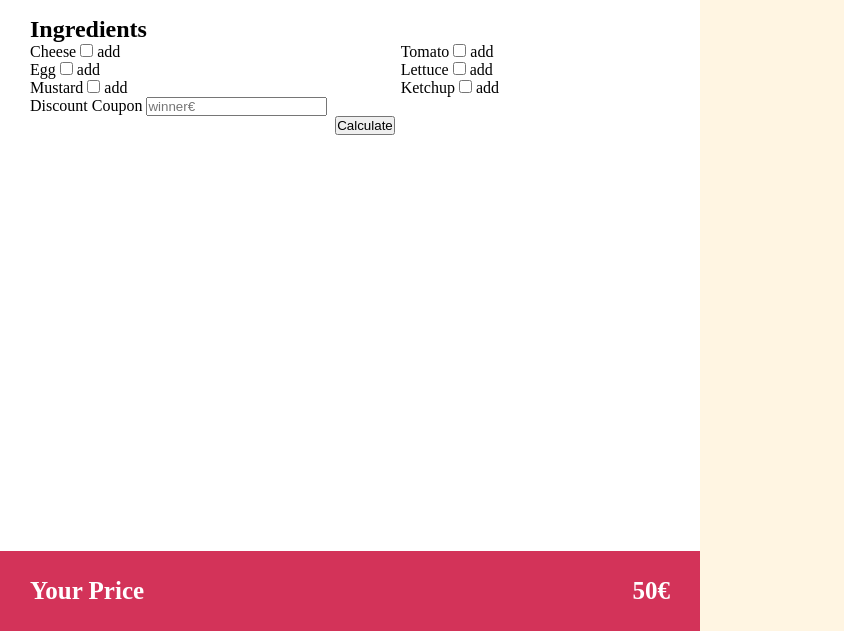
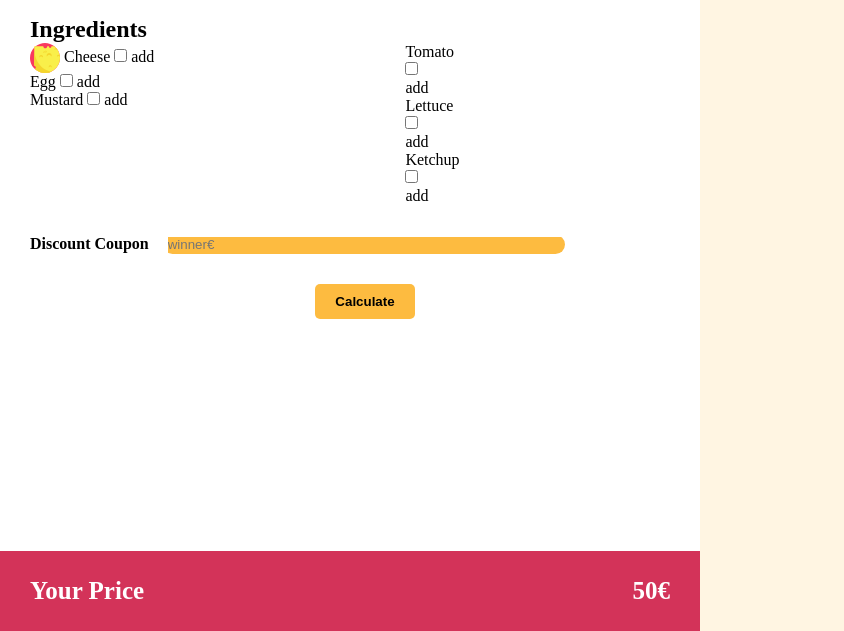
Before and after one commit to MattiaPolli93/js-burger, a plain HTML site: page index.html in a window 1280 px wide. Shown: the part 169-800 px from the top of the page, without its empty margins (0-844 px from the left). Drawn offline with Linux system fonts and the light colour scheme.

Commit message:
Styled button and discount - coupon parts

```diff
--- a/css/style.css
+++ b/css/style.css
@@ -44,6 +44,7 @@ h1 {
 main {
     padding: 35px 0 30px 30px;
     height: calc(100% - 180px);
+    overflow: auto;
 }
 
 .ingredients {
@@ -72,12 +73,53 @@ main {
 
 .list li {
     list-style: none;
+    width: 40%;
 
 }
 
+.list img {
+    display: ;
+    vertical-align: middle;
+    width: 20%;
+}
+
+/* Discount coupon */
+.discount {
+    padding: 30px 0;
+}
+
+.discount label {
+    font-weight: 600;
+}
+
+.discount input {
+    width: 60%;
+    border: none;
+    border-radius: 15px;
+    margin-left: 10px;
+    padding: 2px 0 2px 5px;
+}
+
+#coupon::placeholder {
+    background-color: #fdbb40;
+    height: 20px;
+}
+
+/* Button */
 .calculate {
     text-align: center;
+    margin-bottom: 15px;
 }
+
+#calculate {
+    width: 100px;
+    height: 35px;
+    font-weight: 600;
+    background-color: #fdbb40;
+    border: none;
+    border-radius: 5px;
+}
+
 /* Footer */
 footer {
     display: flex;
@@ -86,7 +128,7 @@ footer {
     color: #fff;
     background-color: #d33359;
     font-size: 25px;
-    font-weight: 600;
+    font-weight: 700;
     height: 80px;
     padding: 0 30px;
 }
--- a/index.html
+++ b/index.html
@@ -26,6 +26,7 @@
                 <div class="list">
                     <ul class="left-list">
                         <li>
+                            <img src="img/cheese.svg" alt="Cheese">
                             <label for="cheese">Cheese
                                 <input id="cheese" class="add-ingredients" type="checkbox" value="3"> add
                             </label>
```
